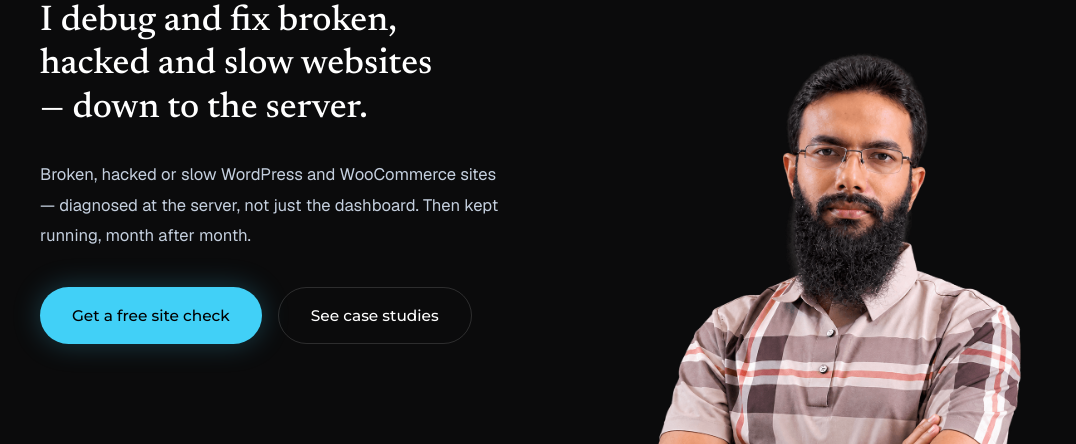
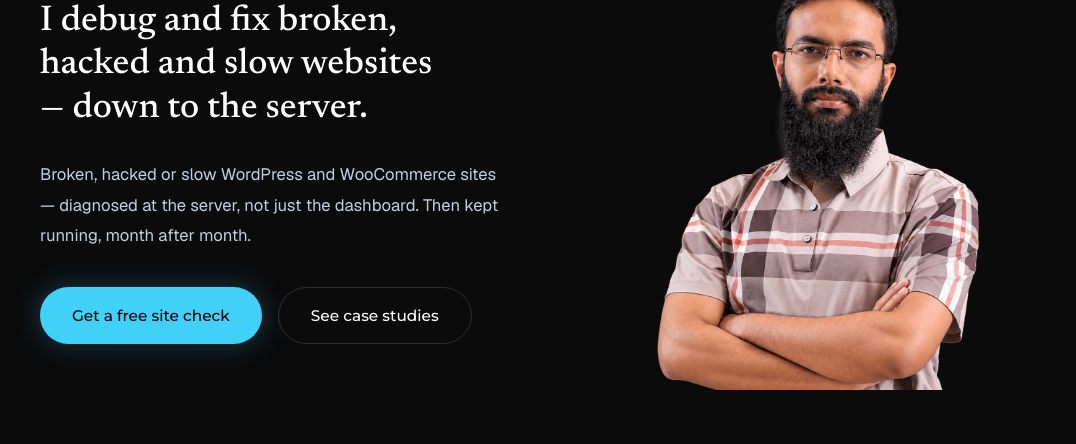
Before and after one commit to DImtiaz/portfolio, a plain HTML site: page index.html in a window 1280 px wide. Shown: the part 377-821 px from the top of the page, without its empty margins (88-1164 px from the left). Drawn offline with nearby package versions, Linux system fonts and the light colour scheme.

Commit message:
Update container width and image display properties
Adjusted image styling and container width in index.html.

```diff
--- a/index.html
+++ b/index.html
@@ -222,9 +222,9 @@ h1,h2,h3,p{overflow-wrap:break-word}
       </div>
     </div>
   </div>
-  <div style="position:relative;max-width:760px;width:100%;justify-self:end;align-self:end;margin-right:-4%">
+  <div style="position:relative;max-width:680px;width:100%;justify-self:center;align-self:center">
     <div>
-      <img src="assets/dewan-portrait.png" alt="Dewan Imtiaz" width="1100" height="990" style="display:block;width:100%;height:auto;transform:scale(1.15);transform-origin:center bottom">
+      <img src="assets/dewan-portrait.png" alt="Dewan Imtiaz" width="1100" height="990" style="display:block;width:100%;height:auto">
     </div>
   </div>
 </section>
```
